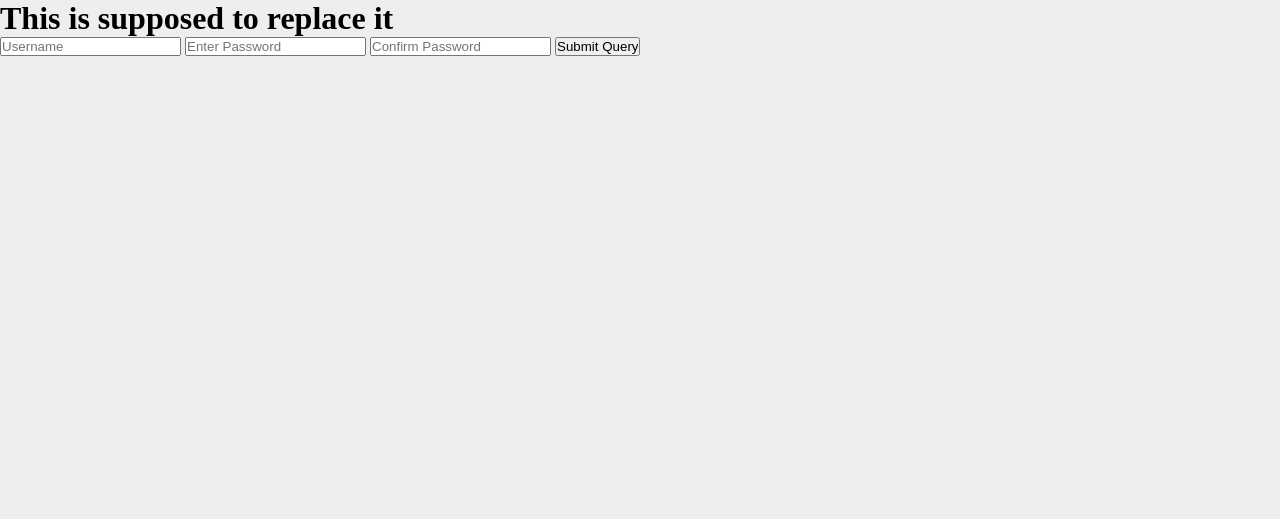
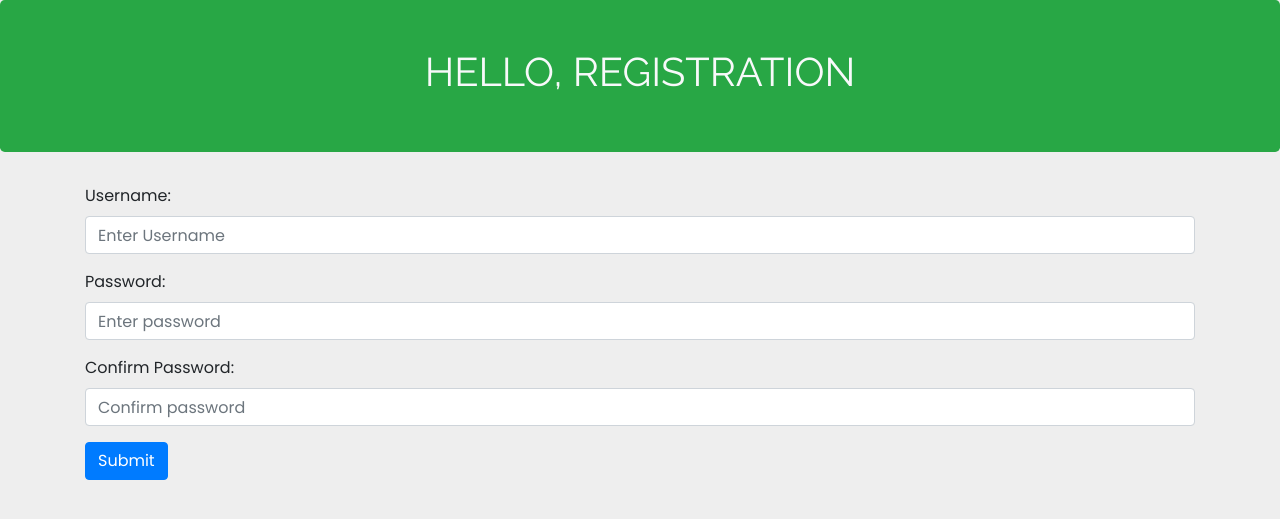
Before and after one commit to KramStyles/flask-retro, a Flask app: page / in a window 1280 px wide. Shown: the top 519 px of the page. Run offline with Flask 2, Linux system fonts and the light colour scheme.

Commit message:
worked on styles

```diff
--- a/static/style.css
+++ b/static/style.css
@@ -1,3 +1,4 @@
+@import url('https://fonts.googleapis.com/css2?family=Poppins&family=Raleway&display=swap');
 *, *::before, *::after{
     padding: 0;
     margin: 0;
@@ -5,4 +6,8 @@
 }
 body{
     background-color: #eee;
+    font-family: poppins;
 }
+h1, h2, h3, h4, h5, h6{
+    font-family: raleway;
+}
--- a/templates/index.html
+++ b/templates/index.html
@@ -1,10 +1,23 @@
 {% extends 'structure.html' %}
+{% block head %}Hello, Registration{% endblock head %}
 {% block body %}
-    <h1>This is supposed to replace it</h1>
+
     <form action="/home_form" method="post">
-        <input type="text" placeholder="Username" name="username">
-        <input type="password" placeholder="Enter Password" name="password">
-        <input type="password" placeholder="Confirm Password" name="confirm">
-        <input type="submit" value="Submit Query">
+        <div class="form-group">
+            <label for="text">Username:</label>
+            <input type="text" class="form-control" placeholder="Enter Username" id="username" name='username'>
+          </div>
+
+          <div class="form-group">
+            <label for="pwd">Password:</label>
+            <input type="password" class="form-control" placeholder="Enter password" id="pwd" name='password'>
+          </div>
+
+          <div class="form-group">
+            <label for="confirm">Confirm Password:</label>
+            <input type="password" class="form-control" placeholder="Confirm password" id="confirm" name='confirm'>
+          </div>
+
+          <button type="submit" class="btn btn-primary">Submit</button>
     </form>
 {% endblock body %}
--- a/templates/structure.html
+++ b/templates/structure.html
@@ -1,15 +1,25 @@
 <!DOCTYPE html>
 <html lang="en">
+
 <head>
     <meta charset="UTF-8">
     <meta http-equiv="X-UA-Compatible" content="IE=edge">
     <meta name="viewport" content="width=device-width, initial-scale=1.0">
+    <!-- Latest compiled and minified CSS -->
+    <link rel="stylesheet" href="https://cdn.jsdelivr.net/npm/bootstrap@4.6.1/dist/css/bootstrap.min.css">
     <link rel="stylesheet" href="/static/style.css">
     <title>Flask Retro</title>
 </head>
+
 <body>
-    {%block body%}
+    <div class="jumbotron bg-success text-light text-center p-5 text-uppercase">
+        <h1>{%block head%} welcome {%endblock%}</h1>
+    </div>
+    <div class="container">
+        {%block body%}
         <h1>This only shows here</h1>
-    {%endblock body%}
+        {%endblock body%}
+    </div>
 </body>
+
 </html>
```
